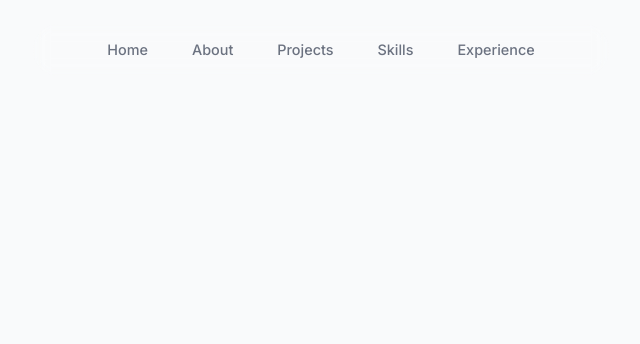
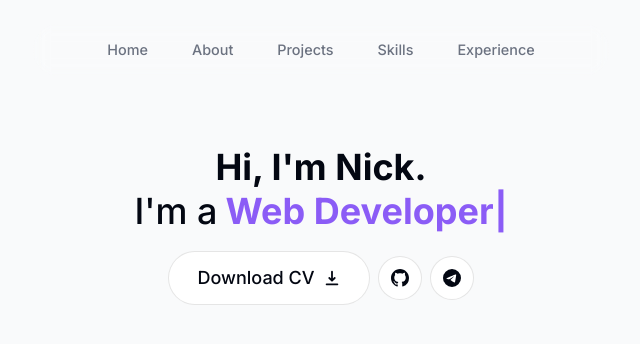
Before and after one commit to A3thyr/portfolio-nextjs, a Next.js app: page / in a window 1280 px wide. Shown: the top 344 px of the page, without its empty margins (319-959 px from the left). Built offline with nearby package versions, Linux system fonts and the light colour scheme.

Commit message:
feat: added intro section

```diff
--- a/app/layout.tsx
+++ b/app/layout.tsx
@@ -17,7 +17,9 @@ export default function RootLayout({
 }) {
   return (
     <html lang="en">
-      <body className={`${inter.className} bg-gray-50 text-gray-950`}>
+      <body
+        className={`${inter.className} bg-gray-50 text-gray-950 relative pt-28 sm:pt-36`}
+      >
         <Header />
         {children}
       </body>
--- a/app/page.tsx
+++ b/app/page.tsx
@@ -1,7 +1,9 @@
+import Intro from "@/components/Intro";
+
 export default function Home() {
   return (
-    <main className="">
-      <h1></h1>
+    <main className="flex flex-col items-center px-4 h-[5000px]">
+      <Intro />
     </main>
   );
 }
--- a/components/Header.tsx
+++ b/components/Header.tsx
@@ -10,7 +10,7 @@ export default function Header() {
     <header className="relative z-[999]">
       <motion.div
         className="fixed top-0 left-1/2 -translate-x-1/2 h-[4.5rem]
-        w-full bg-opacity-80 backdrop-blur-[0.5rem]
+        w-full bg-opacity-30 backdrop-blur-[0.5rem]
         sm:top-6 sm:h-[3.25rem] sm:w-[36rem] sm:rounded-full"
         initial={{ y: -100, x: "-50%", opacity: 0 }}
         animate={{ y: 0, x: "-50%", opacity: 1 }}
--- a/components/Intro.tsx
+++ b/components/Intro.tsx
@@ -1,9 +1,79 @@
+"use client";
+
+import { motion } from "framer-motion";
 import React from "react";
+import { BsGithub, BsTelegram } from "react-icons/bs";
+import { HiDownload } from "react-icons/hi";
+import { TypeAnimation } from "react-type-animation";
 
 export default function Intro() {
   return (
-    <div className="">
-      <div className="flex"></div>
-    </div>
+    <section className="max-w-[50rem] text-center sm:mb-0">
+      <div className="flex items-center justify-center flex-col">
+        <motion.div
+          className="flex flex-col text-3xl !leading-[1.3] sm:text-4xl"
+          initial={{ opacity: 0, y: 100 }}
+          animate={{ opacity: 1, y: 0 }}
+        >
+          <h1 className="font-bold">Hi, I'm Nick.</h1>
+          <p className="flex  font-bold gap-2 sm:text-4xl">
+            <span className="font-medium">I'm a</span>
+            <TypeAnimation
+              sequence={[
+                "Frontend Developer",
+                3000,
+                "Web Developer",
+                3000,
+                "Web Designer",
+                3000,
+              ]}
+              speed={50}
+              className="text-violet-500"
+              wrapper="span"
+              repeat={Infinity}
+            />
+          </p>
+        </motion.div>
+
+        <motion.div
+          className="flex sm:flex-row items-center justify-center
+          gap-2 px-4 text-lg mt-5"
+          initial={{ opacity: 0, y: 100 }}
+          animate={{ opacity: 1, y: 0 }}
+          transition={{
+            delay: 0.15,
+          }}
+        >
+          <a
+            href="/CV.pdf"
+            download
+            className="bg-white font-medium px-7 py-3 flex items-center gap-2 rounded-full
+            outline-none focus:scale-[1.08] hover:scale-110  active:scale-105 transition cursor-pointer
+            border border-black/10"
+          >
+            Download CV <HiDownload />
+          </a>
+          <a
+            className="bg-white p-3 flex items-center gap-2 rounded-full
+            outline-none focus:scale-[1.15] hover:scale-110  active:scale-105 transition
+            cursor-pointer border border-black/10"
+            href="https://github.com/A3thyr"
+            target="_blank"
+          >
+            <BsGithub />
+          </a>
+
+          <a
+            className="bg-white p-3 flex items-center gap-2 rounded-full
+            outline-none focus:scale-[1.15] hover:scale-110  active:scale-105 transition
+            cursor-pointer border border-black/10"
+            href="https://t.me/a3thyr"
+            target="_blank"
+          >
+            <BsTelegram />
+          </a>
+        </motion.div>
+      </div>
+    </section>
   );
 }
--- a/package.json
+++ b/package.json
@@ -20,6 +20,7 @@
     "postcss": "8.4.38",
     "react": "18.3.1",
     "react-dom": "18.3.1",
+    "react-icons": "^5.2.1",
     "react-type-animation": "^3.2.0",
     "tailwindcss": "3.4.3",
     "typescript": "5.4.5"
```
Also changed, not shown: components/About.tsx (added), 2 other files (tests, documents, lock files or other folders).
